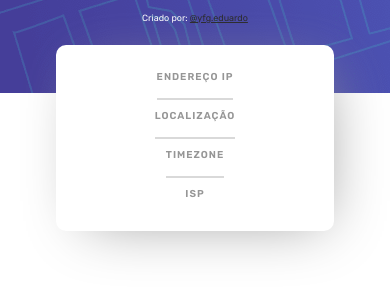
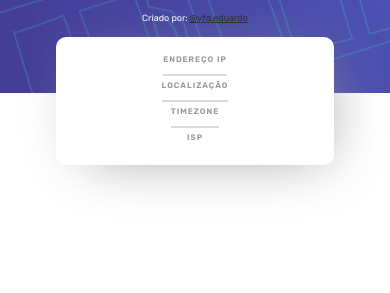
Before and after one commit to eduardop1p/IP-Address-Tracker--Rastreador-de-Endere-os-IP, a website built with webpack: page index.html in a window 390 px wide. Shown: the part 157-450 px from the top of the page. Built offline with nearby package versions, Linux system fonts and the light colour scheme; no server answers.

Commit message:
arrumando bugs na responsividade

```diff
--- a/FrontEnd/assets/css/style.css
+++ b/FrontEnd/assets/css/style.css
@@ -165,31 +165,41 @@ footer{
     header > :not(:last-child) {
         margin-bottom: 1rem;
     }
-
+    h1 {
+        margin: 1rem 2rem 0;
+    }
     .ip-address-info{
-        top: -4rem;
+        top: -5.5rem;
         width: 400px;
         flex-direction: column;
         height: fit-content;
         align-items: center;
-        padding: 1rem;
+        padding: 13px;
     }
     .ip-address-info > :not(:last-child){
         border-right: 0;
         border-bottom: 2px solid  hsl(0, 0%, 85%);
     }
     .ip-address-info > div{
-        padding: 10px 0;
+        padding: 8px 0;
         text-align: center;
     }
 
+
 }
 @media screen and (max-width: 500px) {
-    h1 {
-        margin: 1rem 2rem 0;
+
+    .ip-address-info{
+        top: -3.5rem;
     }
-    .ip-address-info{
-        top: -3rem;
+    .ip-address-info > div{
+        padding: 5px 0;
+    }
+    .infos{
+        font-size: 13px;
+    }
+    h4{
+        font-size: 8px;
     }
 }
 @media screen and (max-width: 500px) {
```
